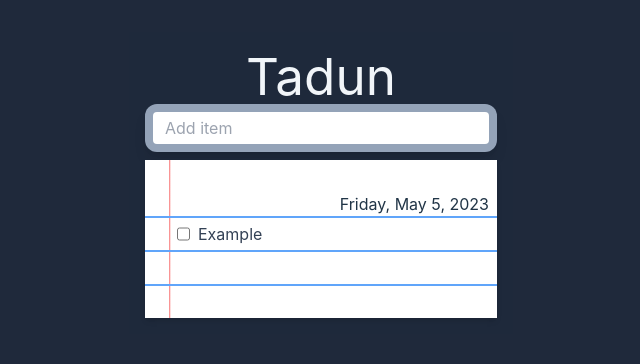
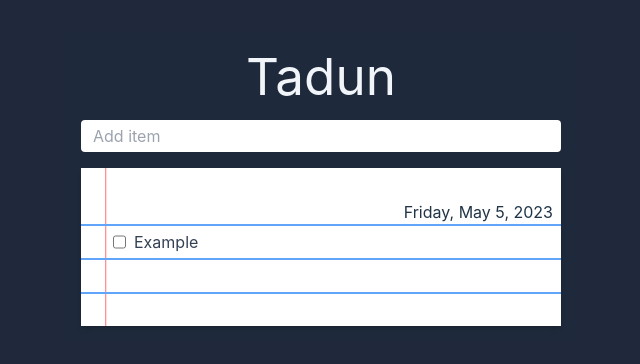
Before and after one commit to WesBosman/tadun, a React (Vite) app: page / in a window 1280 px wide. Shown: the top 364 px of the page, without its empty margins (319-959 px from the left). Built offline with nearby package versions, Linux system fonts and the light colour scheme.

Commit message:
Remove div from around the input field

```diff
--- a/src/App.tsx
+++ b/src/App.tsx
@@ -5,9 +5,8 @@ import TodoList from './TodoList'
 
 function App() {
   return (
-    <div className="max-w-sm p-4 m-auto bg-slate-800">
+    <div className="flex flex-col gap-4 max-w-lg p-4 m-auto bg-slate-800">
       <h1 className="text-slate-100">Tadun</h1>
-      <div className="mb-2 p-2 rounded-xl shadow-lg bg-slate-400">
       <input className="px-3 py-1 w-full rounded" type="text" placeholder="Add item" onKeyDown={(e) => {
         if (e.target.value === '') {
           return;
@@ -21,7 +20,6 @@ function App() {
           e.target.value = '';
         }
       }}/>
-      </div>
       <TodoList/>
     </div>
   )
```
Lines whose indentation alone changed are shown as unchanged.
